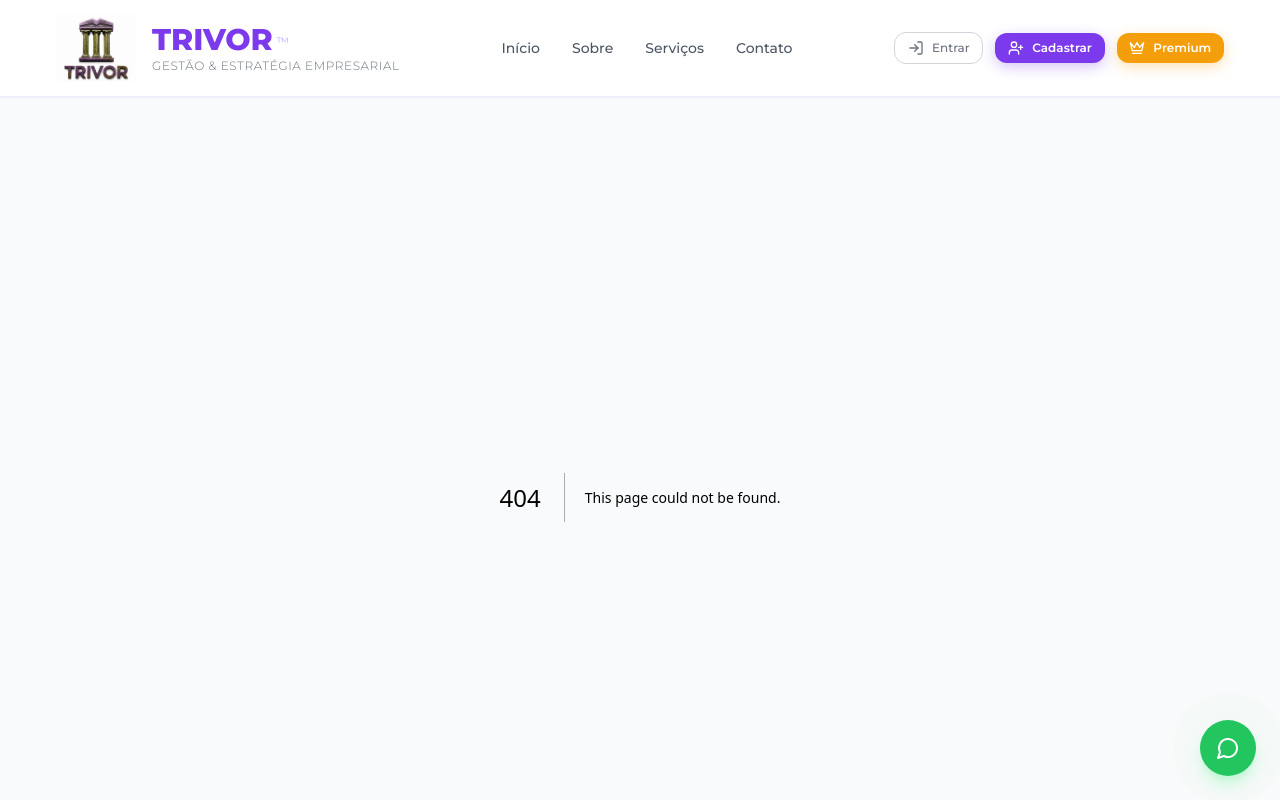
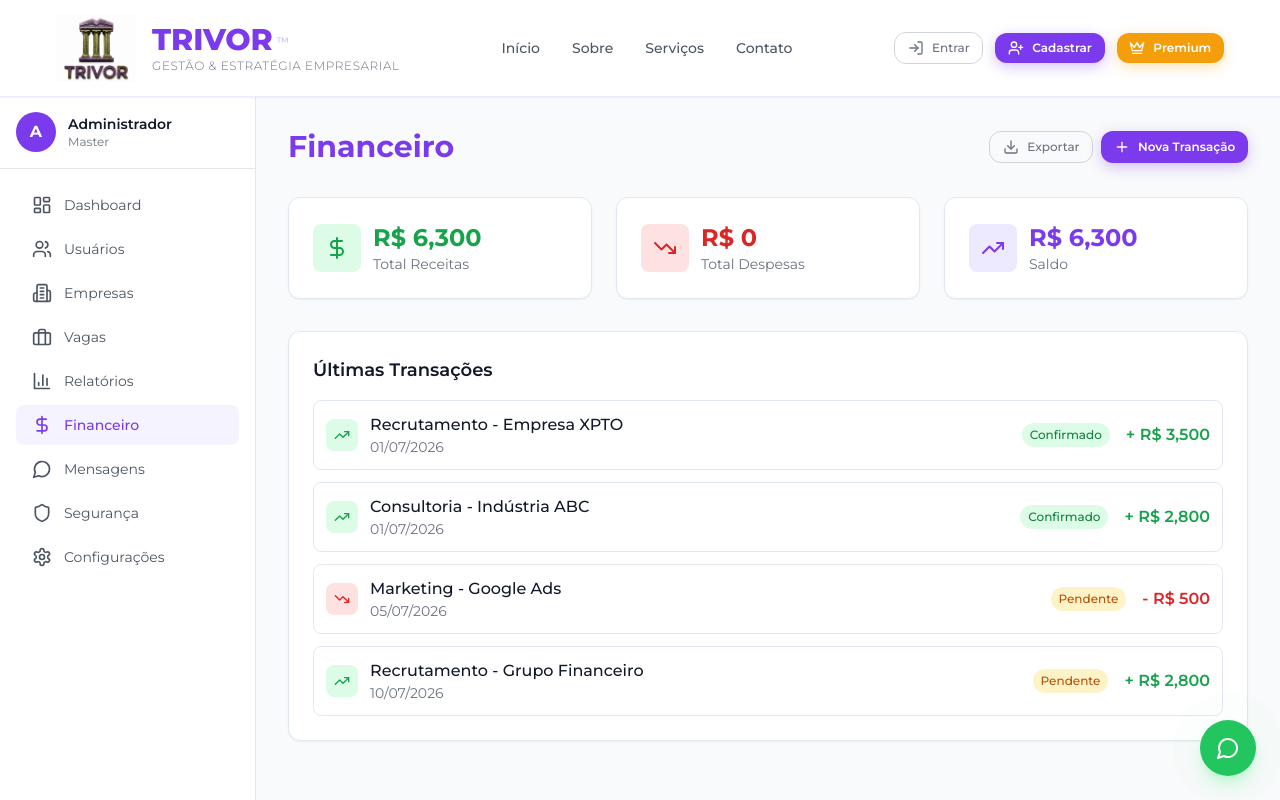
Before and after one commit to trivoroficial/consult_recruit, a Next.js app: page /admin/financeiro in a window 1280 px wide. Before the commit this address had no page. Shown: the top 800 px of the page. Built offline with nearby package versions, Linux system fonts and the light colour scheme.

Commit message:
Add Admin Financeiro page with transaction overview

```diff
--- /dev/null
+++ b/src/app/(dashboard)/admin/financeiro/page.tsx
@@ -0,0 +1,115 @@
+'use client'
+
+import { SidebarAdmin } from '@/components/layout/SidebarAdmin'
+import { DollarSign, TrendingUp, TrendingDown, Calendar, Download, Plus } from 'lucide-react'
+
+const transacoes = [
+  { id: 1, tipo: 'Receita', descricao: 'Recrutamento - Empresa XPTO', valor: 3500, data: '01/07/2026', status: 'Confirmado' },
+  { id: 2, tipo: 'Receita', descricao: 'Consultoria - Indústria ABC', valor: 2800, data: '01/07/2026', status: 'Confirmado' },
+  { id: 3, tipo: 'Despesa', descricao: 'Marketing - Google Ads', valor: 500, data: '05/07/2026', status: 'Pendente' },
+  { id: 4, tipo: 'Receita', descricao: 'Recrutamento - Grupo Financeiro', valor: 2800, data: '10/07/2026', status: 'Pendente' },
+]
+
+export default function AdminFinanceiro() {
+  const totalReceitas = transacoes.filter(t => t.tipo === 'Receita' && t.status === 'Confirmado').reduce((acc, t) => acc + t.valor, 0)
+  const totalDespesas = transacoes.filter(t => t.tipo === 'Despesa' && t.status === 'Confirmado').reduce((acc, t) => acc + t.valor, 0)
+  const saldo = totalReceitas - totalDespesas
+
+  return (
+    <div className="flex min-h-screen bg-gray-50">
+      <SidebarAdmin />
+      <div className="flex-1 ml-64 p-8">
+        <div className="flex items-center justify-between mb-8">
+          <h1 className="text-3xl font-bold">
+            <span className="text-purple-600">Financeiro</span>
+          </h1>
+          <div className="flex gap-2">
+            <button className="btn-outline btn-sm flex items-center gap-2">
+              <Download className="h-4 w-4" />
+              Exportar
+            </button>
+            <button className="btn-primary btn-sm flex items-center gap-2">
+              <Plus className="h-4 w-4" />
+              Nova Transação
+            </button>
+          </div>
+        </div>
+
+        <div className="grid grid-cols-1 md:grid-cols-3 gap-6 mb-8">
+          <div className="bg-white p-6 rounded-xl shadow-sm border">
+            <div className="flex items-center gap-3">
+              <div className="p-3 bg-green-100 rounded-lg">
+                <DollarSign className="h-6 w-6 text-green-600" />
+              </div>
+              <div>
+                <p className="text-2xl font-bold text-green-600">R$ {totalReceitas.toLocaleString()}</p>
+                <p className="text-sm text-gray-500">Total Receitas</p>
+              </div>
+            </div>
+          </div>
+
+          <div className="bg-white p-6 rounded-xl shadow-sm border">
+            <div className="flex items-center gap-3">
+              <div className="p-3 bg-red-100 rounded-lg">
+                <TrendingDown className="h-6 w-6 text-red-600" />
+              </div>
+              <div>
+                <p className="text-2xl font-bold text-red-600">R$ {totalDespesas.toLocaleString()}</p>
+                <p className="text-sm text-gray-500">Total Despesas</p>
+              </div>
+            </div>
+          </div>
+
+          <div className="bg-white p-6 rounded-xl shadow-sm border">
+            <div className="flex items-center gap-3">
+              <div className="p-3 bg-purple-100 rounded-lg">
+                <TrendingUp className="h-6 w-6 text-purple-600" />
+              </div>
+              <div>
+                <p className="text-2xl font-bold text-purple-600">R$ {saldo.toLocaleString()}</p>
+                <p className="text-sm text-gray-500">Saldo</p>
+              </div>
+            </div>
+          </div>
+        </div>
+
+        <div className="bg-white rounded-xl shadow-sm border p-6">
+          <h2 className="text-lg font-semibold mb-4">Últimas Transações</h2>
+          <div className="space-y-3">
+            {transacoes.map((item) => (
+              <div key={item.id} className="flex items-center justify-between p-3 border rounded-lg hover:bg-gray-50 transition">
+                <div className="flex items-center gap-3">
+                  <div className={`p-2 rounded-lg ${
+                    item.tipo === 'Receita' ? 'bg-green-100' : 'bg-red-100'
+                  }`}>
+                    {item.tipo === 'Receita' ? (
+                      <TrendingUp className={`h-4 w-4 text-green-600`} />
+                    ) : (
+                      <TrendingDown className={`h-4 w-4 text-red-600`} />
+                    )}
+                  </div>
+                  <div>
+                    <p className="font-medium">{item.descricao}</p>
+                    <p className="text-sm text-gray-500">{item.data}</p>
+                  </div>
+                </div>
+                <div className="flex items-center gap-4">
+                  <span className={`px-2 py-1 rounded-full text-xs font-medium ${
+                    item.status === 'Confirmado' ? 'bg-green-100 text-green-700' : 'bg-yellow-100 text-yellow-700'
+                  }`}>
+                    {item.status}
+                  </span>
+                  <span className={`font-semibold ${
+                    item.tipo === 'Receita' ? 'text-green-600' : 'text-red-600'
+                  }`}>
+                    {item.tipo === 'Receita' ? '+' : '-'} R$ {item.valor.toLocaleString()}
+                  </span>
+                </div>
+              </div>
+            ))}
+          </div>
+        </div>
+      </div>
+    </div>
+  )
+}
```
